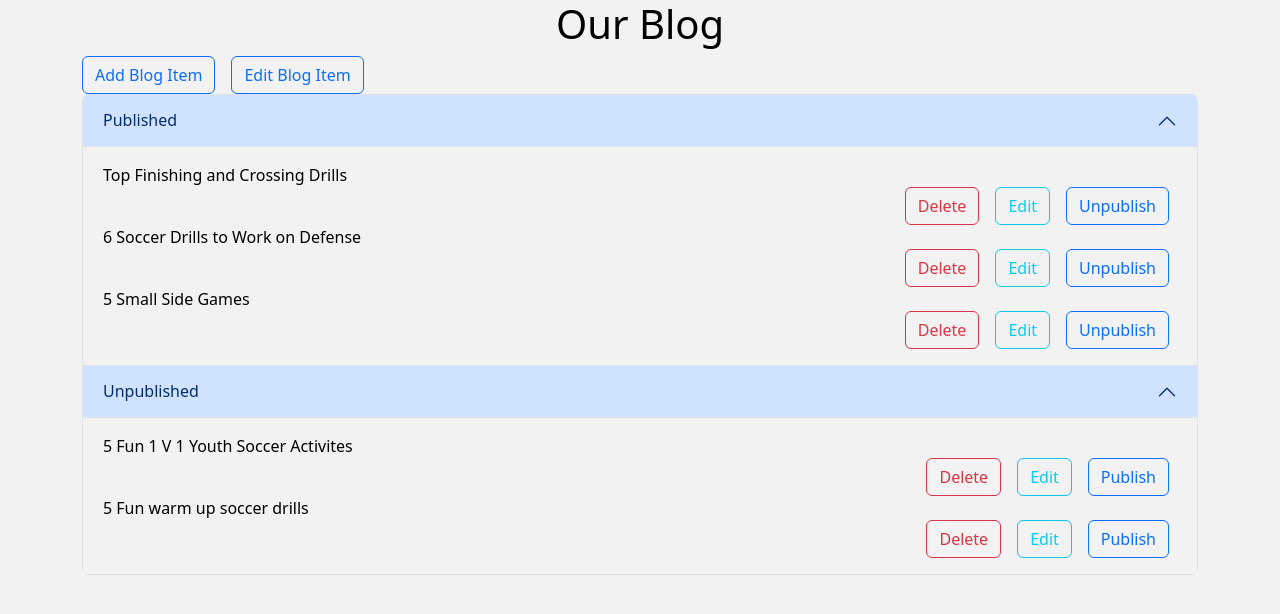
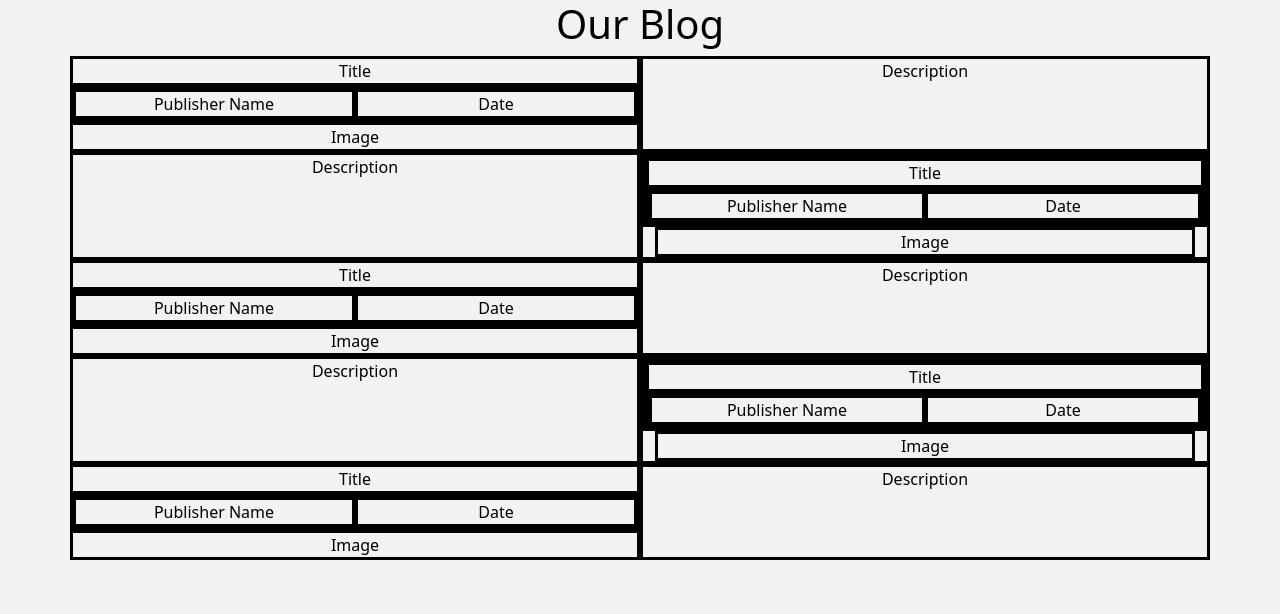
Before and after one commit to caliz83/BlogFrontL, a React (Vite) app: page / in a window 1280 px wide. Shown: the top 614 px of the page. Built offline with nearby package versions, Linux system fonts and the light colour scheme.

Commit message:
finish blogpage visual

```diff
--- a/src/App.jsx
+++ b/src/App.jsx
@@ -9,6 +9,7 @@
 //to open in VS Code, type: code .
 
 import "./App.css";
+import BlogPage from "./components/BlogPage";
 import Dashboard from "./components/Dashboard";
 import { Col, Container, Row } from "react-bootstrap";
 
@@ -19,7 +20,8 @@ function App() {
         <Col>
           <h1 className="text-center">Our Blog</h1>
         </Col>
-        <Dashboard />
+        <BlogPage />
+        {/* <Dashboard /> */}
       </Row>
     </Container>
   );
--- /dev/null
+++ b/src/components/BlogPage.jsx
@@ -0,0 +1,101 @@
+import React from "react";
+import { useState } from "react";
+import { Container, Row, Button, Form, Modal, Col } from "react-bootstrap";
+
+const BlogPage = () => {
+  const [blogItems, setBlogItems] = useState([
+    {
+      Id: 1,
+      Title: "Top Finishing and Crossing Drills",
+      Publisher: "anonymous",
+      Date: "01-13-2022",
+      Text: "Developing finishing and crossing skills is an important aspect of soccer that can greatly constribute to your player.",
+      Image: "./assets/Images/3soccerballs.jpg",
+      Published: true,
+    },
+    {
+      Id: 2,
+      Title: "6 Soccer Drills to Work on Defense",
+      Publisher: "anonymous",
+      Date: "01-14-2022",
+      Text: "A strong defense is the backbone of any successful soccer team",
+      Image: "./assets/Images/3soccerballs.jpg",
+      Published: true,
+    },
+    {
+      Id: 3,
+      Title: "5 Small Side Games",
+      Publisher: "anonymous",
+      Date: "01-15-2022",
+      Text: "Small-sided games create a fast-paced and intense environment.",
+      Image: "./assets/Images/3soccerballs.jpg",
+      Published: true,
+    },
+    {
+      Id: 4,
+      Title: "5 Fun 1 V 1 Youth Soccer Activites",
+      Publisher: "anonymous",
+      Date: "01-15-2022",
+      Text: "One of the best ways to naturally bring out the competitive nature.",
+      Image: "./assets/Images/3soccerballs.jpg",
+      Published: false,
+    },
+    {
+      Id: 5,
+      Title: "5 Fun warm up soccer drills",
+      Publisher: "anonymous",
+      Date: "01-15-2022",
+      Text: "One of the challenges for youth soccer coaches is to make sure their players are always excited to come to practice.",
+      Image: "./assets/Images/3soccerballs.jpg",
+      Published: false,
+    },
+  ]);
+
+  return (
+    <Container>
+      <Row>
+        <Col>
+          {blogItems.map((item, i) => (
+            <div key={item.Id}>
+              {i % 2 == 0 ? (
+                <Row key={item.Id}>
+                  <Col md={6}>
+                    <Row>
+                      <Col style={{ border: "solid" }} className="d-flex justify-content-center" md={12}>Title</Col>
+                      <Col style={{ border: "solid" }} md={12}>
+                        <Row>
+                          <Col style={{ border: "solid" }} className="d-flex justify-content-center" md={6}>Publisher Name</Col>
+                          <Col style={{ border: "solid" }} className="d-flex justify-content-center" md={6}>Date</Col>
+                        </Row>
+                      </Col>
+                      <Col style={{ border: "solid" }} className="d-flex justify-content-center" md={12}>Image</Col>
+                    </Row>
+                  </Col>
+                  <Col style={{ border: "solid" }} className="d-flex justify-content-center" md={6}>Description</Col>
+                </Row>
+              ) : (
+                <Row key={item.Id}>
+                  <Col style={{ border: "solid" }} className="d-flex justify-content-center" md={6}>Description</Col>
+                  <Col style={{ border: "solid" }} md={6}>
+                    <Row style={{ border: "solid" }}>
+                      <Col style={{ border: "solid" }} className="d-flex justify-content-center" md={12}>Title</Col>
+                      <Col style={{ border: "solid" }} md={12}>
+                        <Row>
+                          <Col style={{ border: "solid" }} className="d-flex justify-content-center" md={6}>Publisher Name</Col>
+                          <Col style={{ border: "solid" }} className="d-flex justify-content-center" md={6}>Date</Col>
+                        </Row>
+                      </Col>
+                    </Row>
+                    <Col style={{ border: "solid" }} className="d-flex justify-content-center" md={12}>Image</Col>
+                  </Col>
+                </Row>
+              )}
+            </div>
+          ))}
+        </Col>
+      </Row>
+    </Container>
+  );
+};
+
+export default BlogPage;
```
